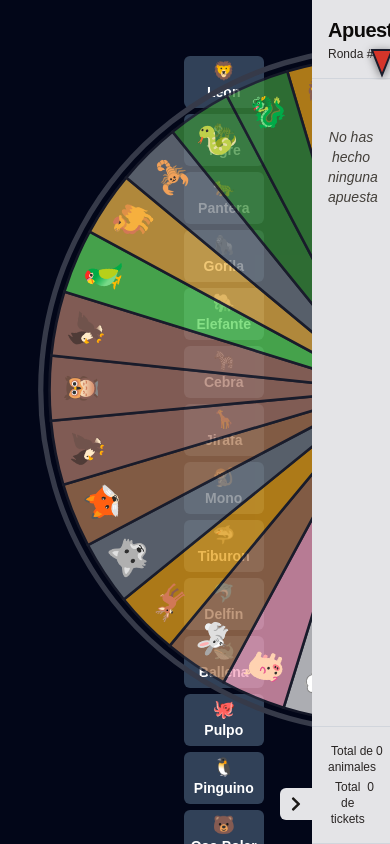
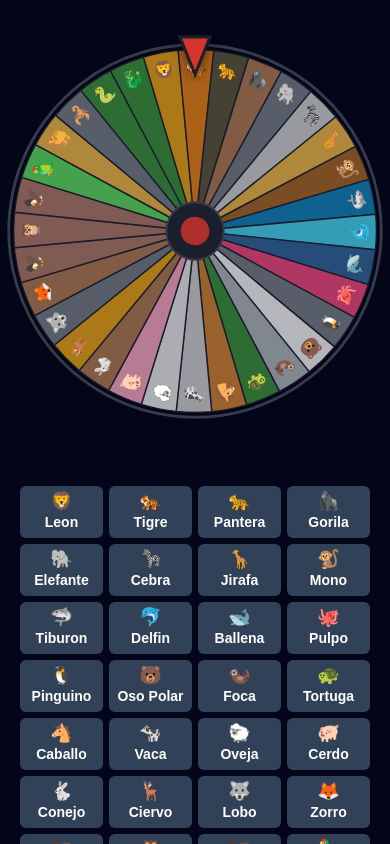
Before and after one commit to WilmerCP/frontend-animalitos, a React (Vite) app: page / in a window 390 px wide. Built offline with nearby package versions, Linux system fonts and the light colour scheme.

Commit message:
Responsive design basic fix

```diff
--- a/src/App.css
+++ b/src/App.css
@@ -5,14 +5,14 @@
   font-family: Arial, Helvetica, sans-serif;
 }
 
-::-webkit-scrollbar {
+.betledger::-webkit-scrollbar {
   width: 6px;
   background: transparent;
 }
-::-webkit-scrollbar-thumb {
+.betledger::-webkit-scrollbar-thumb {
   background: #a3a3a3; /* Tailwind's zinc-400 */
   border-radius: 8px;
 }
-::-webkit-scrollbar-track {
+.betledger::-webkit-scrollbar-track {
   background: #e5e5e5; /* Tailwind's zinc-200 */
 }
--- a/src/App.jsx
+++ b/src/App.jsx
@@ -15,13 +15,13 @@ function App() {
 
 
   return (
-    <div className=' flex flex-row overflow-x-hidden w-full h-screen bg-slate-950 text-white'>
-      <div className="flex flex-col items-center justify-center w-1/2 h-full py-10 box-border">
+    <div className=' flex flex-col md:flex-row overflow-x-hidden w-full h-screen bg-slate-950 text-white'>
+      <div className="flex flex-col items-center justify-center w-full md:w-1/2 h-full py-10 px-1 box-border">
         <Wheel isSpinning={true} winnerId={winnerId} highlightedId={null} />
       </div>
 
 
-      <div className={`flex flex-col gap-2  box-border flex-1 ${sidebarOpen ? "pr-12 py-8" : "px-10 py-10"} `}>
+      <div className={`flex flex-col gap-2  box-border flex-1 px-5 pb-10 ${sidebarOpen ? "md:pr-12 md:py-8" : "md:px-10 md:py-10"} `}>
         <BettingGrid
           onSelectAnimal={(id) => { setSelectedAnimalId(id) }}
           selectedAnimal={null}
--- a/src/components/BetLedger.jsx
+++ b/src/components/BetLedger.jsx
@@ -5,7 +5,7 @@ import { useState } from "react";
 function BetLedger({ bets = [], roundNumber, winningId, onToggle, isOpen }) {
 
   return (
-    <div className={` h-screen sticky top-0 bg-zinc-200 text-card-foreground flex flex-col transition-all duration-300 ${isOpen ? "translate-x-0 w-1/5" : "translate-x-full w-0"} `}>
+    <div className={`betledger h-screen sticky top-0 bg-zinc-200 text-card-foreground flex flex-col transition-all duration-300 ${isOpen ? "md:translate-x-0 md:w-1/5" : "md:translate-x-full md:w-0"} `}>
       <div className="p-4 border-b border-gray-300">
         <h2 className=" text-xl font-bold text-stone-950 tracking-tight text-start">Apuestas</h2>
         <p className="text-xs mt-0.5 text-stone-800 text-start">Ronda #{roundNumber}</p>
--- a/src/components/Pointer.jsx
+++ b/src/components/Pointer.jsx
@@ -6,15 +6,15 @@ function Pointer() {
       style={{
         position: "absolute",
         left: "50%",
-        top: 0,
+        top: -18,
         transform: "translateX(-50%)",
         zIndex: 10,
-        width: 40,
-        height: 40,
+        width: 60,
+        height: 60,
         pointerEvents: "none"
       }}
     >
-      <svg width="40" height="40" viewBox="0 0 40 40">
+      <svg width="60" height="60" viewBox="0 0 40 40">
         <polygon
           points="10,10 30,10 20,35"
           fill="hsl(4, 67%, 50%)"
--- a/src/components/Wheel.jsx
+++ b/src/components/Wheel.jsx
@@ -109,12 +109,12 @@ function Wheel({ isSpinning, highlightedId, winnerId }) {
   }, [highlightedId, winnerId, isSpinning]);
 
   return (
-    <div className="relative flex-1 aspect-square mx-auto">
+    <div className="relative md:flex-1 w-full md:w-auto aspect-square mx-0">
       {/* Pointer component positioned above the wheel */}
       <Pointer />
       <svg
         viewBox="0 0 400 400"
-        className="w-full max-w-[700px] mx-auto"
+        className="w-full max-w-[700px] md:mx-auto"
         style={{
           transform: `rotate(-${rotation}deg)`,
           transition: speed === 0
--- /dev/null
+++ b/tailwind.config.js
@@ -0,0 +1,13 @@
+module.exports = {
+  safelist: [
+    'grid-cols-1',
+    'grid-cols-2',
+    'grid-cols-3',
+    'grid-cols-4',
+    'grid-cols-5',
+    'grid-cols-6',
+    'grid-cols-7',
+    'grid-cols-8',
+    // Add more as needed
+  ],
+};
```
